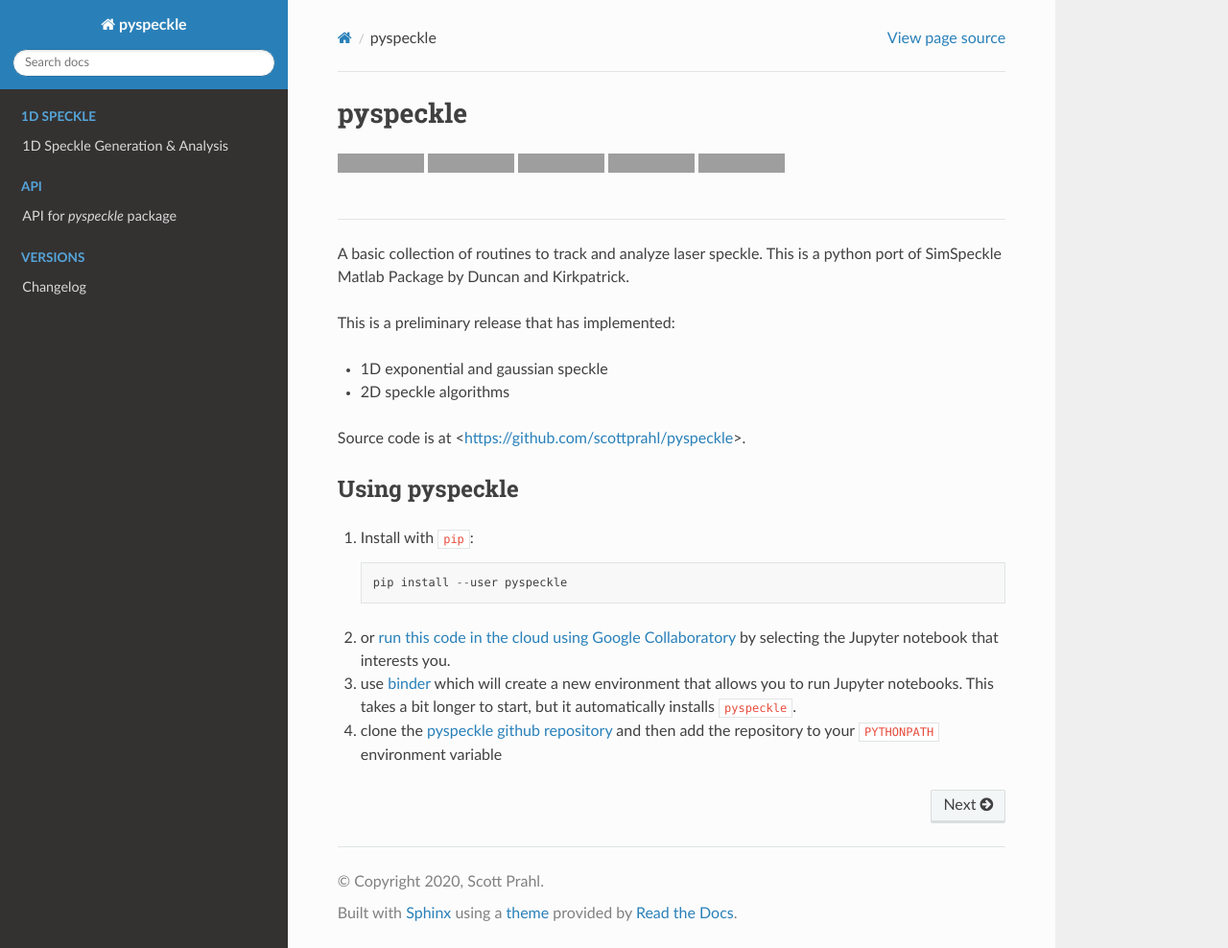
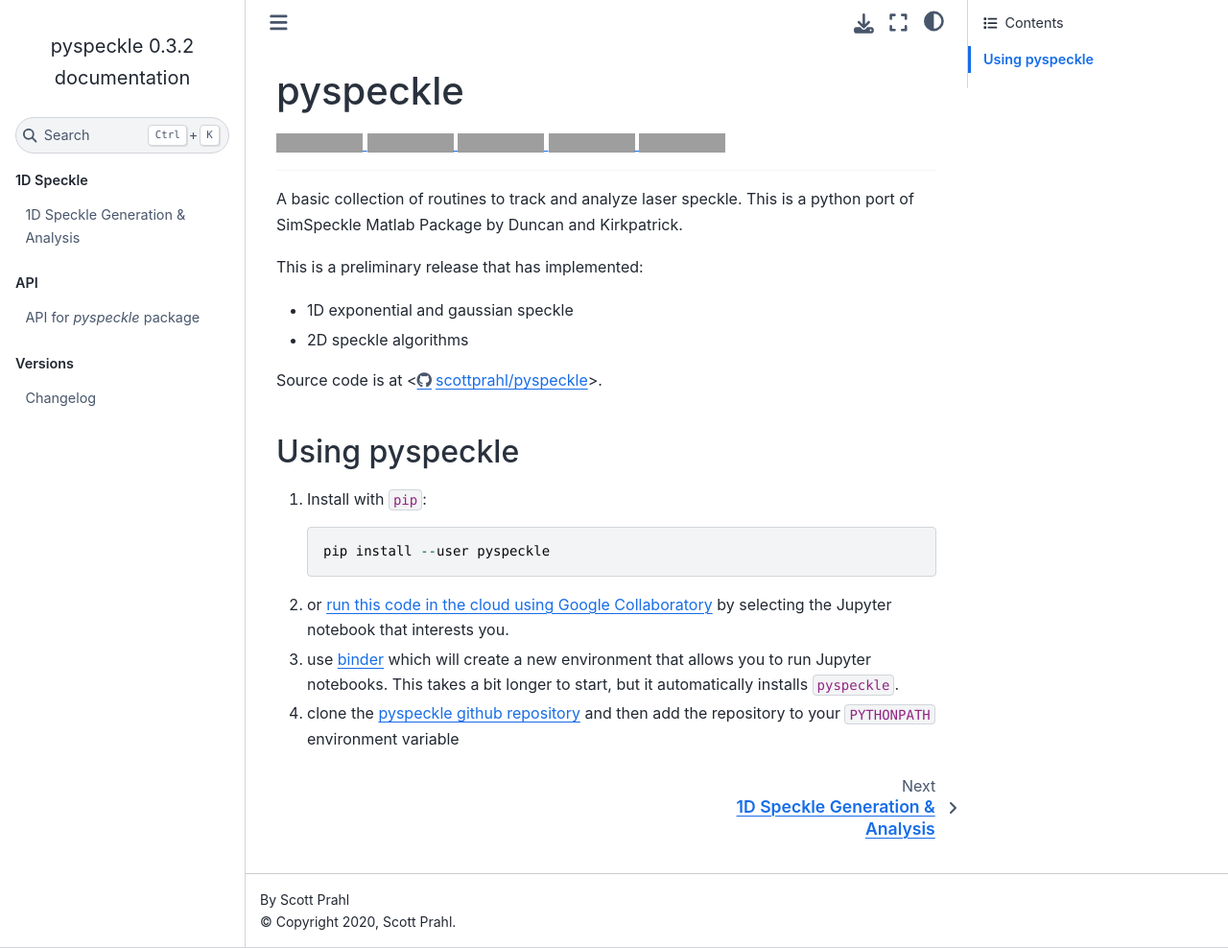
Before and after one commit to scottprahl/pyspeckle, a Sphinx documentation site: the page built from docs/index.rst, in a window 1280 px wide and 988 px high. Shown: the whole window at 96% size. Built offline with Sphinx 7.4.7 and the Sphinx Book theme 1.1.4, drawn with Linux system fonts in a browser that asks for light colours; pages that are not in the unit, such as notebooks, are missing from menus; grey boxes are pictures that could not be loaded.

Commit message:
sphinx-book-theme

```diff
--- a/docs/conf.py
+++ b/docs/conf.py
@@ -22,7 +22,7 @@ copyright = '2020, Scott Prahl'
 author = 'Scott Prahl'
 
 # The full version, including alpha/beta/rc tags
-release = '0.3.1'
+release = '0.3.2'
 
 master_doc = 'index'
 
@@ -70,7 +70,7 @@ source_suffix = ['.rst', '.ipynb']
 # The theme to use for HTML and HTML Help pages.  See the documentation for
 # a list of builtin themes.
 #
-html_theme = 'sphinx_rtd_theme'
+html_theme = 'sphinx_book_theme'
 
 # Add any paths that contain custom static files (such as style sheets) here,
 # relative to this directory. They are copied after the builtin static files,
```
